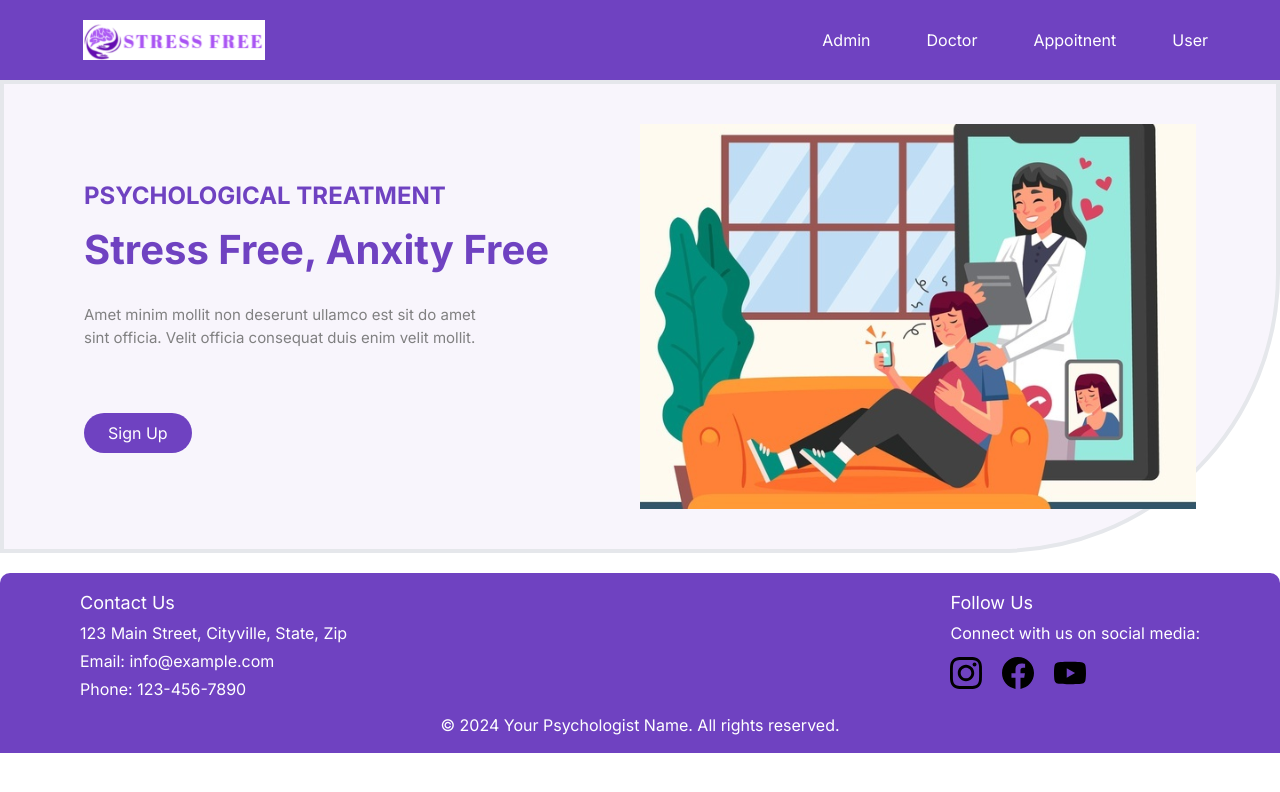
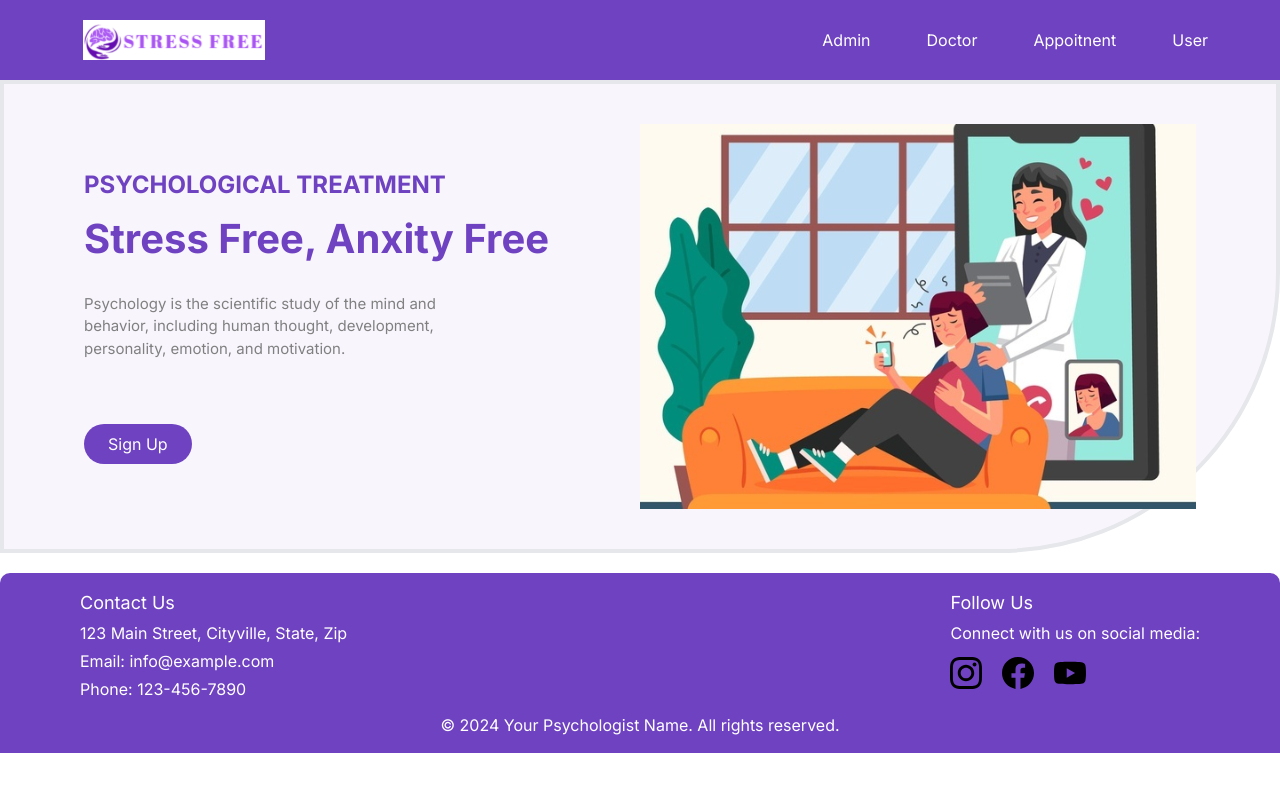
Before and after one commit to ShivBhanKushWaha/Psychology-consultant-website, a Next.js app: page / in a window 1280 px wide. Shown: the top 792 px of the page. Built offline with nearby package versions, Linux system fonts and the light colour scheme.

Commit message:
Hero Section

```diff
--- a/src/components/organisms/HeroSection/HeroSection.tsx
+++ b/src/components/organisms/HeroSection/HeroSection.tsx
@@ -1,22 +1,30 @@
-import { HeroImg } from '@assests'
-import Image from 'next/image'
-import React from 'react'
+import { HeroImg } from '@assests';
+import Image from 'next/image';
+import React from 'react';
 
 const HeroSection = () => {
   return (
     <div className="flex md:flex-row flex-col justify-center items-center  shadow-[#808081] border-[4px] lg:rounded-br-[280px] rounded-br-[50px] md:py-10 md:px-20 py-4 px-2 bg-[#F8F5FC] h-fit">
       <div className="md:w-1/2 w-full flex flex-col justify-center lg:items-start items-center">
-                <p className="text-[#6F42C1] text-center font-bold text-2xl uppercase">Psychological Treatment</p>
-                <p className="text-[#6F42C1] text-center font-bold text-[40px] mt-2">Stress Free, Anxity Free </p>
-                <p className="text-[#808081] text-[15px] text-center lg:text-start w-3/4 mt-6">Amet minim mollit non deserunt ullamco est sit do amet sint officia.
-                    Velit officia consequat duis enim velit mollit. </p>
-                <button className="bg-[#6F42C1] rounded-full text-white px-6 py-2 lg:mt-16 mt-6">Sign Up</button>
+        <p className="text-[#6F42C1] text-center font-bold text-2xl uppercase">
+          Psychological Treatment
+        </p>
+        <p className="text-[#6F42C1] text-center font-bold text-[40px] mt-2">
+          Stress Free, Anxity Free
+        </p>
+        <p className="text-[#808081] text-[15px] text-center lg:text-start w-3/4 mt-6">
+          Psychology is the scientific study of the mind and behavior, including
+          human thought, development, personality, emotion, and motivation.
+        </p>
+        <button className="bg-[#6F42C1] rounded-full text-white px-6 py-2 lg:mt-16 mt-6">
+          Sign Up
+        </button>
       </div>
       <div className="md:w-1/2 w-full rounded-br-[380px] mt-10 py-3 px-5 lg:px-0 lg:py-0 lg:mt-0">
-                <Image src={HeroImg} alt='Hero Img'/>
+        <Image src={HeroImg} alt="Hero Img" />
       </div>
     </div>
-    )
-}
+  );
+};
 
-export default HeroSection
+export default HeroSection;
```
Lines whose indentation alone changed are shown as unchanged.
